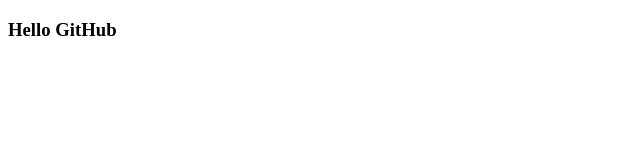
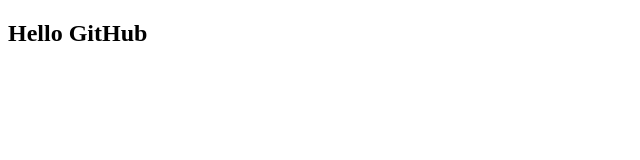
Before and after one commit to quantum49/git-one, a plain HTML site: page index.html in a window 1280 px wide. Shown: the whole page, without its empty margins (0-640 px from the left). Drawn offline with Linux system fonts and the light colour scheme.

```diff
--- a/index.html
+++ b/index.html
@@ -6,6 +6,6 @@
   <title>Git Tutorial</title>
 </head>
 <body>
-  <h3>Hello GitHub</h3>
+  <h2>Hello GitHub</h2>
 </body>
 </html>
```
